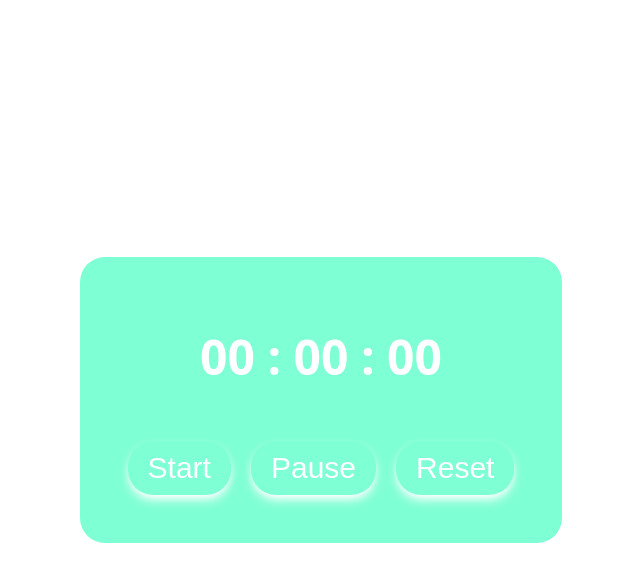
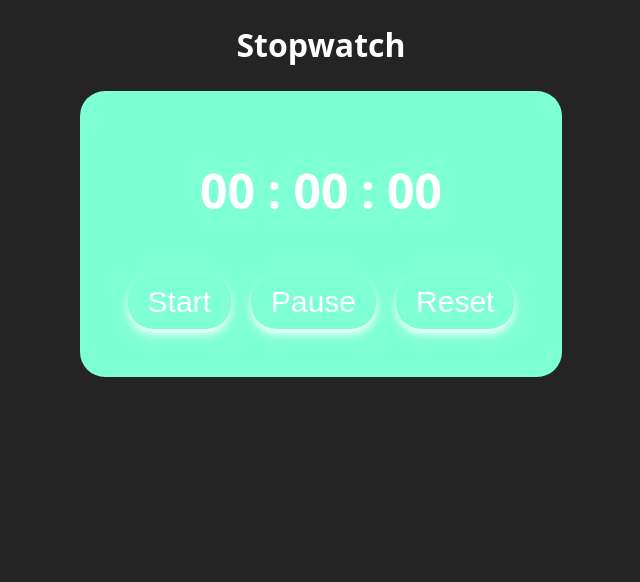
Before and after one commit to HristijanRalis/React-Dates-Projects, a React (Vite) app in the folder week-3-timers/: page / in a window 1280 px wide. Shown: the top 582 px of the page, without its empty margins (319-959 px from the left). Built offline with nearby package versions, Linux system fonts and the light colour scheme.

Commit message:
Added style into App

```diff
--- a/week-3-timers/src/App.css
+++ b/week-3-timers/src/App.css
@@ -5,13 +5,16 @@
 html,
 body {
   box-sizing: border-box;
+  background-color: rgba(0, 0, 0, 0.623);
 }
 #root {
   margin: 0;
 }
-.App {
+
+.section {
   display: flex;
   flex-direction: column;
   align-items: center;
   justify-content: center;
+  color: white;
 }
--- a/week-3-timers/src/App.tsx
+++ b/week-3-timers/src/App.tsx
@@ -11,6 +11,7 @@ function App() {
     <div className="App">
       {/* Stopwatch */}
       <div className="section">
+        <h1>Stopwatch</h1>
         <Stopwatch />
       </div>
 
--- a/week-3-timers/src/index.css
+++ b/week-3-timers/src/index.css
@@ -16,6 +16,6 @@ body {
   margin: 0;
   display: flex;
   justify-content: center;
-  align-items: center;
+
   height: 100vh;
 }
```
